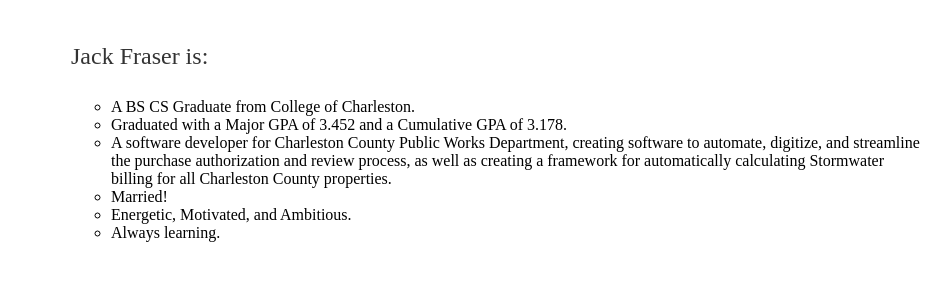
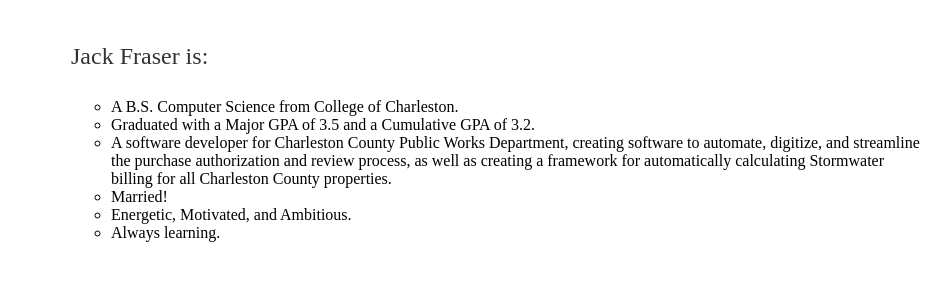
Before and after one commit to Quintuplin/quintuplin.github.io, a Jekyll site: the page built from cv/index.html, in a window 1280 px wide. Shown: the part 157-447 px from the top of the page, without its empty margins (161-1112 px from the left). Built offline with Jekyll 4.4.1, drawn with Linux system fonts in a browser that asks for light colours.

Commit message:
update resume page and links

```diff
--- a/cv/index.html
+++ b/cv/index.html
@@ -7,8 +7,8 @@
         <p>Jack Fraser is:</p>
 
         <ul class="list-unstyled">
-		<li>A BS CS Graduate from College of Charleston. </li>
-		<li>Graduated with a Major GPA of 3.452 and a Cumulative GPA of 3.178. </li>
+            <li>A B.S. Computer Science from College of Charleston. </li>
+            <li>Graduated with a Major GPA of 3.5 and a Cumulative GPA of 3.2. </li>
             <li>A software developer for Charleston County Public Works Department, creating software to automate, digitize, and streamline the purchase authorization and review process, as well as creating a framework for automatically calculating Stormwater billing for all Charleston County properties.</a></li>
             <li>Married!</a></li>
             <li>Energetic, Motivated, and Ambitious.</a></li>
@@ -16,6 +16,8 @@
         </ul>
 
         <br>
-            <p><a href="https://drive.google.com/file/d/1iUojSm1v9sQI5BtsE8YH-bYp6NkzqQ_b/view?usp=sharing">Resume:</a></p>
-	    <iframe src="https://docs.google.com/document/d/e/2PACX-1vQgtr5hb7yISCjE63PwMD5417rzevVp9TF3gYcUxU0qfFbGJmolzeIqxSJZvXIcqXo7x5HrruMxt2WL/pub?embedded=true" width="100%" height="1000">></iframe>
+
+        <p><a href="https://drive.google.com/file/d/1vjmXtgpExOQTbzuRQcnbTdeYPWKGTzRX/view?usp=sharing">Resume:</a></p>
+
+        <iframe src="https://docs.google.com/document/d/e/2PACX-1vT2LtRUsrjxbF9AHfoLcy9Z7aq3hwFRkxxrQ21YcnaZgd4M9yry66SVRg5xIppRxgKh-jMZbJH1scsA/pub?embedded=true" width="100%" height="1000">></iframe>
     </ul>
```
Lines whose indentation alone changed are shown as unchanged.
